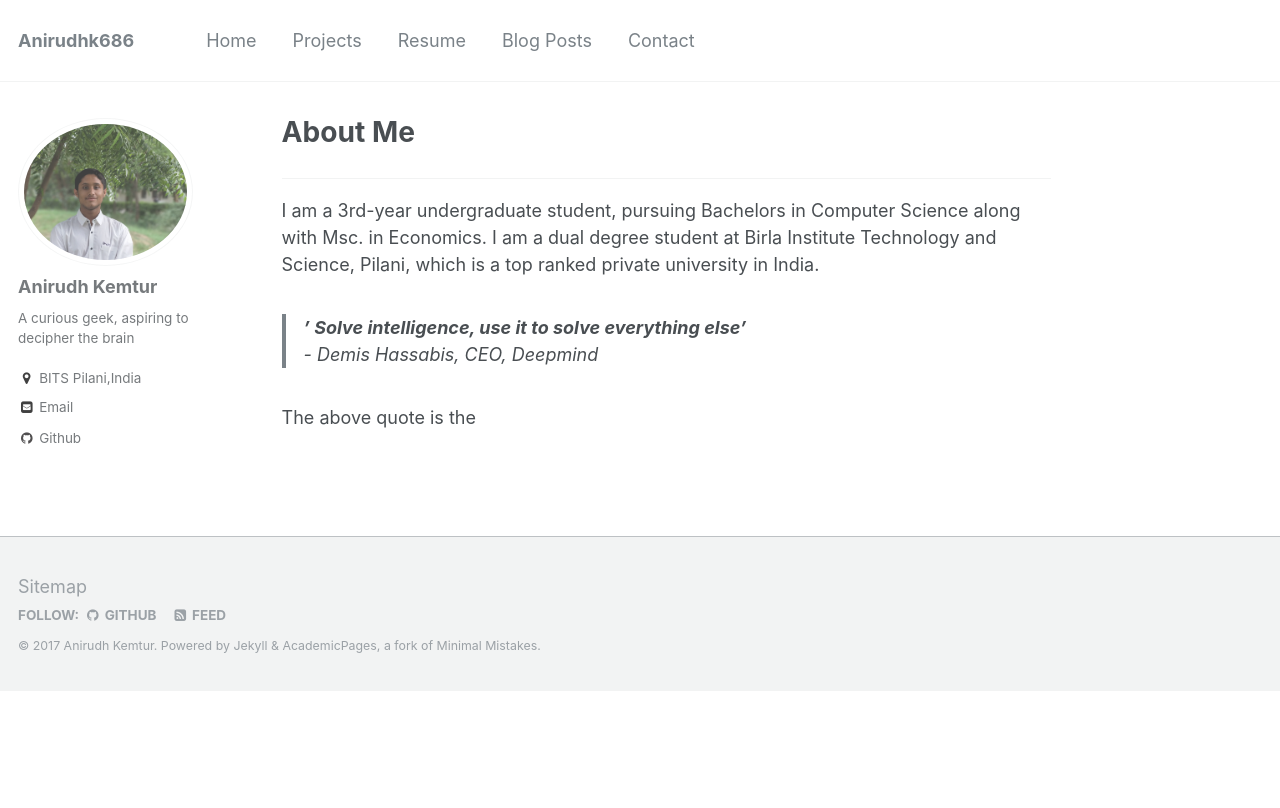
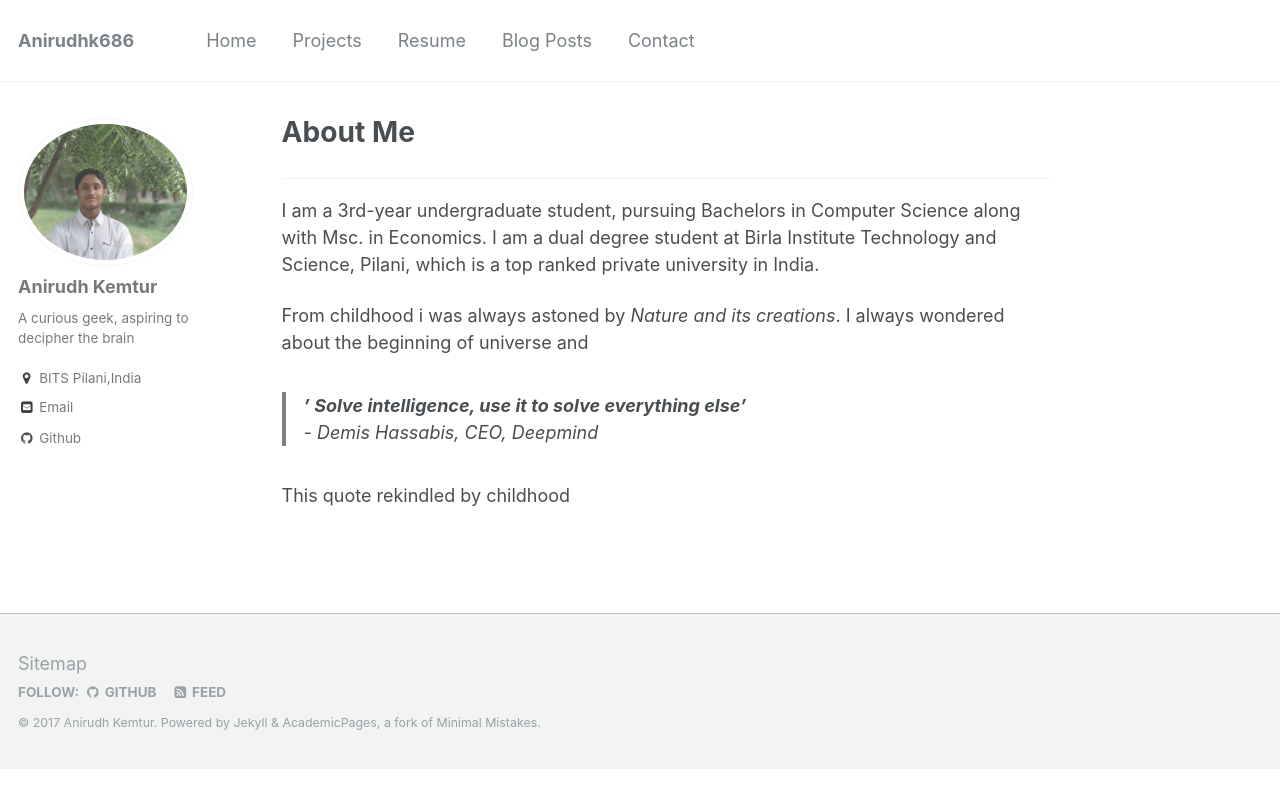
Before and after one commit to anirudhk686/anirudhk686.github.io, a Jekyll site: the page built from _pages/about.md, in a window 1280 px wide. Shown: the top 808 px of the page. Built offline with Jekyll 4.4.1, drawn with Linux system fonts in a browser that asks for light colours.

Commit message:
Update about.md

```diff
--- a/_pages/about.md
+++ b/_pages/about.md
@@ -8,7 +8,9 @@ redirect_from:
 ***
 I am a 3rd-year undergraduate student, pursuing Bachelors in Computer Science along with Msc. in Economics. I am a dual degree student at Birla Institute Technology and Science, Pilani, which is a top ranked private university in India.
 
+From childhood i was always astoned by _Nature and its creations_. I always wondered about the beginning of universe and
+
 > **_' Solve intelligence, use it to solve everything else'_** <br>
 >  _- Demis Hassabis, CEO, Deepmind_<br>
 
-The above quote is the
+This quote rekindled by childhood
```
